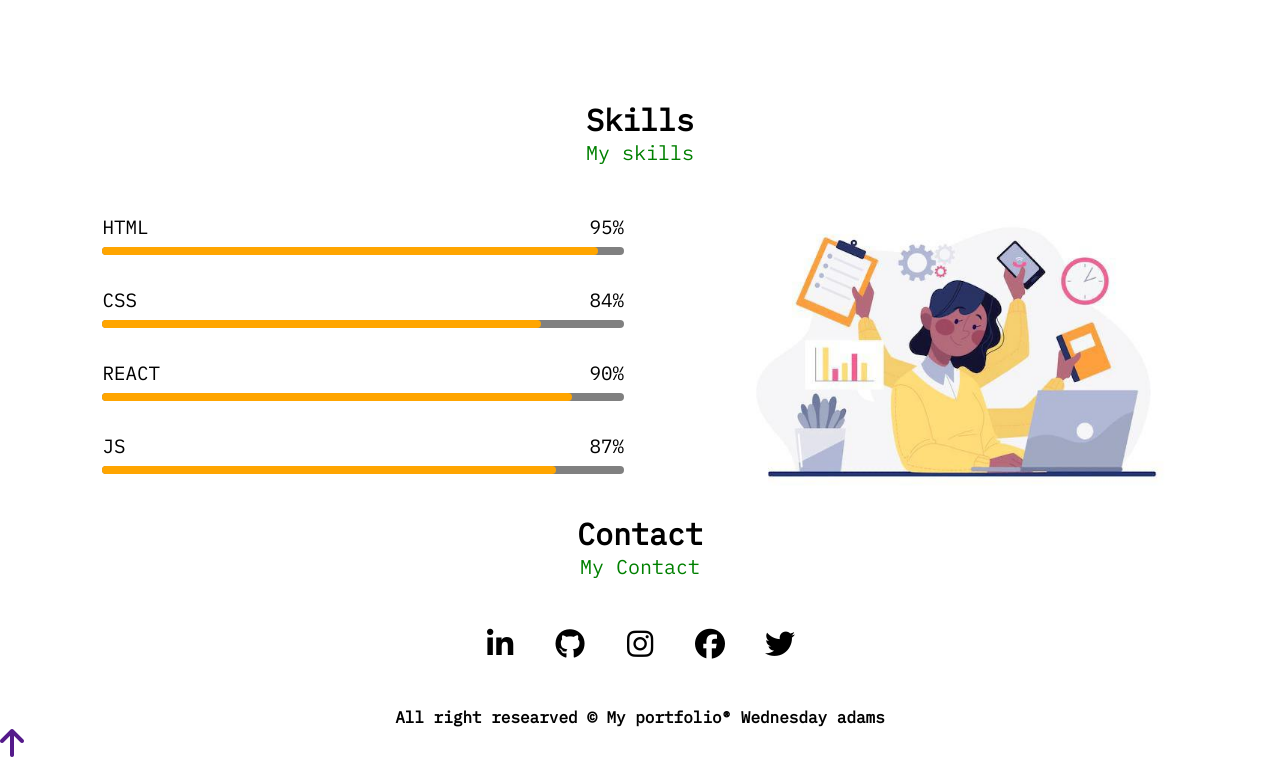
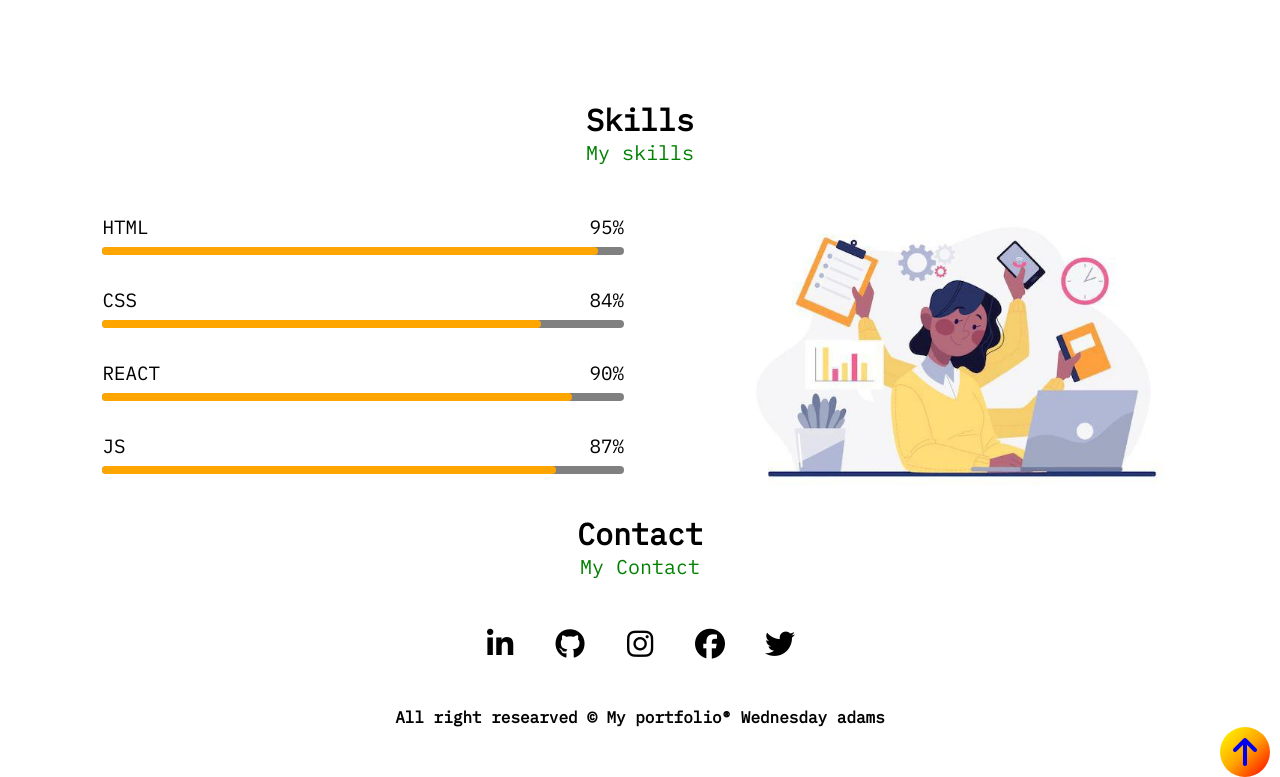
Before and after one commit to firefly3823/Portfolio-template, a plain HTML site: page index.html in a window 1280 px wide. Shown: the part 1072-1849 px from the top of the page. Drawn offline with Linux system fonts and the light colour scheme.

Commit message:
Style modifiaction

```diff
--- a/index.html
+++ b/index.html
@@ -21,7 +21,7 @@
                 <li class="nav-menu-list"><a href="#home" class="nav-menu-list-content">HOME</a></li>
                 <li class="nav-menu-list"><a href="#about" class="nav-menu-list-content">ABOUT</a></li>
                 <li class="nav-menu-list"><a href="#skills" class="nav-menu-list-content">SKILLS</a></li>
-                <li class="nav-menu-list"><a href="" class="nav-menu-list-content">CONTACT</a></li>
+                <li class="nav-menu-list"><a href="#contact" class="nav-menu-list-content">CONTACT</a></li>
             </ul>
         </nav>
         <section id="home">
@@ -135,8 +135,7 @@
         <footer>
             <p style="text-align: center;font-weight:600;">All right researved &copy; My portfolio&reg; Wednesday adams</p>
             <div class="up-arrow">
-                <a href=""><i class="fa-solid fa-arrow-up fa-2x"></i>
-                </a>
+                <a href="#main-container"><i class="fa-solid fa-arrow-up fa-2x"></i></a>
             </div>
         </footer>
     </div>
--- a/style.css
+++ b/style.css
@@ -173,7 +173,7 @@
     align-items: center;
     margin: 3%;
 }
-.icon{
+.icon,.up-arrow{
     width:50px;
     height: 50px;
     /* border: 1px solid; */
@@ -202,3 +202,23 @@
     30%{transform: rotate(30deg);}
     40%{transform: rotate(-30deg);}
 }
+footer{
+    margin: 3rem,0px;
+}
+.up-arrow{
+    float: right;
+    background-image: linear-gradient(to bottom right,yellow,orange,red);
+}
+.up-arrow:hover i{
+    color: white;
+}
+html{ scroll-behavior: smooth;}
+::-webkit-scrollbar{
+    background-color: gray;
+    border-radius: 10px;
+    width: 10px;
+}
+::-webkit-scrollbar-thumb{
+    background-color: orange;
+    border-radius: 10px;
+}
```
